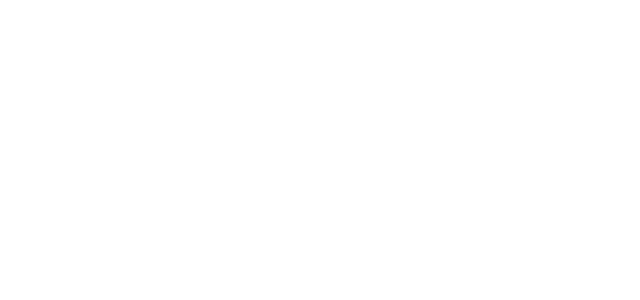
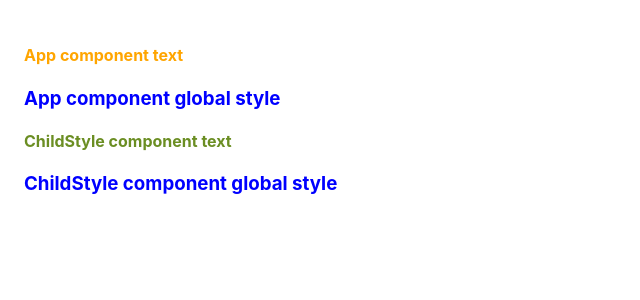
Before and after one commit to mytute/svelte-test, a Svelte app in the folder hello-world/: page / in a window 1280 px wide. Shown: the top 300 px of the page, without its empty margins (0-640 px from the left). Built offline with nearby package versions, Linux system fonts and the light colour scheme.

Commit message:
add demo

```diff
--- a/hello-world/src/App.svelte
+++ b/hello-world/src/App.svelte
@@ -1,12 +1,20 @@
 <script>
-
+  import ChildStyle from "./components/ChildStyle.svelte";
 </script>
 
 <main>
-
+   <h4>App component text</h4>
+   <h3>App component global style</h3>
+   <ChildStyle/>
 </main>
 
 <style>
+	:global(h3){
+     color: blue;
+    }
+	h4 {
+	  color: orange;
+	}
 	main {
 		/* text-align: center; */
 		padding: 1em;
--- /dev/null
+++ b/hello-world/src/components/ChildStyle.svelte
@@ -0,0 +1,9 @@
+<main>
+    <h4>ChildStyle component text</h4>
+    <h3>ChildStyle component global style</h3>
+</main>
+<style>
+   h4 {
+     color: olivedrab;
+   }
+</style>
```
Also changed, not shown: 1 other file (tests, documents, lock files or other folders).
